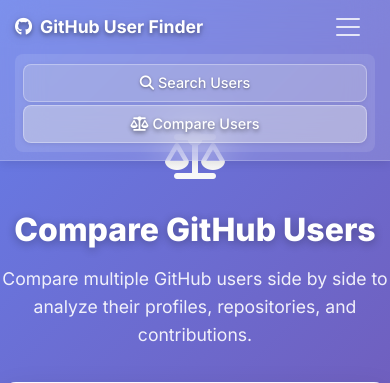
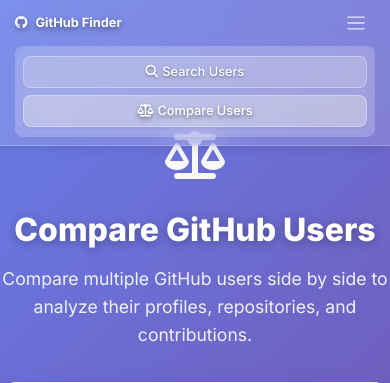
Before and after one commit to Erkan3034/Github_Finder_with_Github_Rest_API, a Flask app: page /compare in a window 390 px wide, after a click that opens the changed part. Shown: the top 383 px of the page. Run offline with Flask 3, Linux system fonts and the light colour scheme.

Commit message:
Enhance navbar responsiveness and styling: Update base.html for improved mobile display, adjust navbar brand and link sizes, and refine error handling in compare.html for better user feedback. Modify index.html for consistent search section styling.

```diff
--- a/templates/base.html
+++ b/templates/base.html
@@ -86,6 +86,23 @@
             filter: drop-shadow(0 2px 4px rgba(0, 0, 0, 0.2));
         }
 
+        .navbar-brand .brand-text {
+            display: inline;
+        }
+
+        .navbar-brand .brand-text-mobile {
+            display: none;
+        }
+
+        @media (max-width: 576px) {
+            .navbar-brand .brand-text {
+                display: none;
+            }
+            .navbar-brand .brand-text-mobile {
+                display: inline;
+            }
+        }
+
         .navbar-brand:hover {
             color: rgba(255, 255, 255, 0.9) !important;
             text-shadow: 0 2px 8px rgba(0, 0, 0, 0.4);
@@ -125,10 +142,13 @@
         .navbar-toggler {
             border: none;
             color: white;
+            padding: 0.25rem 0.5rem;
+            font-size: 1rem;
         }
 
         .navbar-toggler:focus {
             box-shadow: none;
+            outline: none;
         }
 
         .navbar-toggler-icon {
@@ -203,17 +223,33 @@
             .navbar {
                 padding: 0.5rem 0;
             }
+            .navbar .container {
+                padding: 0 15px;
+            }
             .navbar-brand {
-                font-size: 1.2rem;
+                font-size: 1rem;
+                max-width: 200px;
+                overflow: hidden;
+                text-overflow: ellipsis;
+                white-space: nowrap;
             }
             .nav-link {
                 margin: 0.25rem 0;
                 text-align: center;
                 background: rgba(255, 255, 255, 0.2);
                 border: 1px solid rgba(255, 255, 255, 0.3);
+                padding: 0.5rem 0.8rem !important;
+                font-size: 0.9rem;
             }
             .nav-link:hover {
                 background: rgba(255, 255, 255, 0.3);
+            }
+            .navbar-collapse {
+                background: rgba(255, 255, 255, 0.1);
+                border-radius: 8px;
+                margin-top: 0.5rem;
+                padding: 0.5rem;
+                backdrop-filter: blur(10px);
             }
             .footer-content {
                 flex-direction: column;
@@ -232,18 +268,53 @@
                 padding: 0 15px;
             }
             .navbar-brand {
-                font-size: 1.1rem;
+                font-size: 0.9rem;
+                max-width: 150px;
             }
             .nav-link {
-                padding: 0.4rem 0.8rem !important;
-                font-size: 0.9rem;
+                padding: 0.4rem 0.6rem !important;
+                font-size: 0.85rem;
                 margin: 0.1rem 0;
             }
             .navbar-collapse {
-                background: rgba(255, 255, 255, 0.1);
+                background: rgba(255, 255, 255, 0.15);
                 border-radius: 8px;
                 margin-top: 0.5rem;
                 padding: 0.5rem;
+                backdrop-filter: blur(10px);
+            }
+            .navbar-nav {
+                gap: 0.25rem;
+            }
+            .navbar-toggler {
+                padding: 0.25rem 0.5rem;
+                font-size: 0.9rem;
+            }
+        }
+
+        @media (max-width: 480px) {
+            .navbar-brand {
+                font-size: 0.8rem;
+                max-width: 120px;
+            }
+            .nav-link {
+                padding: 0.3rem 0.5rem !important;
+                font-size: 0.8rem;
+            }
+            .navbar-toggler {
+                padding: 0.25rem 0.5rem;
+                font-size: 0.9rem;
+            }
+        }
+
+        @media (max-width: 360px) {
+            .navbar-brand {
+                font-size: 0.75rem;
+                max-width: 100px;
+            }
+            .nav-link {
+                padding: 0.25rem 0.4rem !important;
+                font-size: 0.75rem;
             }
         }
         /* Additional responsive utilities */
@@ -309,7 +380,9 @@
     <nav class="navbar navbar-expand-lg">
         <div class="container">
             <a class="navbar-brand" href="{{ url_for('index') }}">
-                <i class="fab fa-github"></i> GitHub User Finder
+                <i class="fab fa-github"></i>
+                <span class="brand-text">GitHub User Finder</span>
+                <span class="brand-text-mobile">GitHub Finder</span>
             </a>
 
             <button class="navbar-toggler" type="button" data-bs-toggle="collapse" data-bs-target="#navbarNav" aria-controls="navbarNav" aria-expanded="false" aria-label="Toggle navigation">
```
Also changed, not shown: templates/compare.html (+30 -3 lines), templates/index.html (+9 -4 lines).
